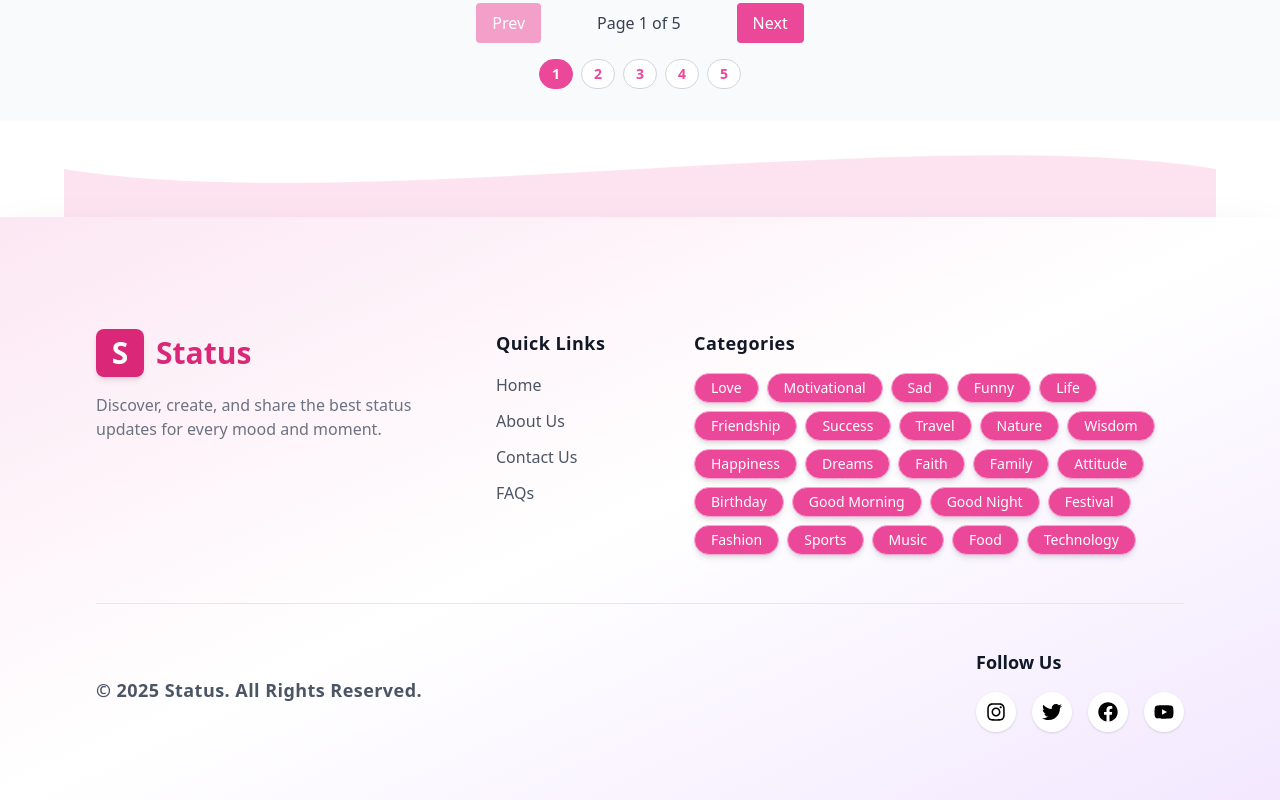
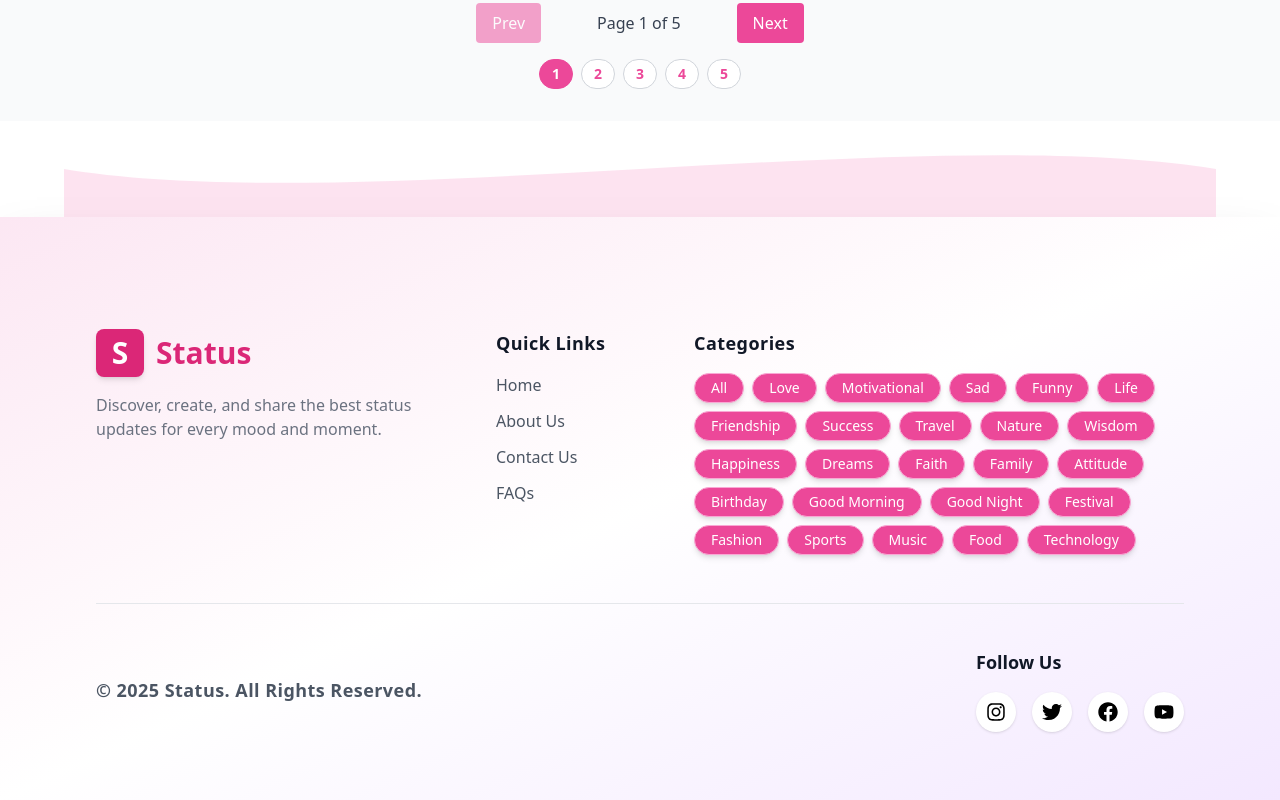
Before and after one commit to makwanaavi/Status-123, a React (Vite) app: page / in a window 1280 px wide. Shown: the part 1571-2371 px from the top of the page. Built offline with nearby package versions, Linux system fonts and the light colour scheme.

Commit message:
#update fix store data

```diff
--- a/src/Redux/Store.js
+++ b/src/Redux/Store.js
@@ -25,7 +25,6 @@ function saveState(state) {
 
 const rootReducer = combineReducers({
   status: statusReducer,
-  editor: editorReducer,
 });
 
 const preloadedState = loadState();
--- a/src/Redux/reducers.js
+++ b/src/Redux/reducers.js
@@ -3,7 +3,6 @@ import { combineReducers } from "redux";
 
 const rootReducer = combineReducers({
   status: statusReducer,
-  editor: editorReducer,
 });
 
 export default rootReducer;
--- a/src/components/CategoryFilter.jsx
+++ b/src/components/CategoryFilter.jsx
@@ -30,7 +30,10 @@ const CategoryFilter = () => {
           tabIndex={0}
           aria-label="Category list, scrollable horizontally with Shift+Wheel"
         >
-          {categories.map((category) => (
+          {categories.length === 0 ? (
+            <span className="text-gray-400 px-4">No categories found.</span>
+          ) : (
+            categories.map((category) => (
               <button
                 key={category}
                 onClick={() => handleCategoryClick(category)}
@@ -42,7 +45,8 @@ const CategoryFilter = () => {
               >
                 {category}
               </button>
-          ))}
+            ))
+          )}
         </div>
       </div>
     </div>
--- a/src/components/Footer.jsx
+++ b/src/components/Footer.jsx
@@ -104,8 +104,7 @@ const Footer = () => {
                 Categories
               </h3>
               <div className="flex flex-wrap gap-2">
-                {categories
-                  .filter((cat) => cat !== "All")
+                {(Array.isArray(categories) ? categories : [])
                   .map((cat) => (
                     <button
                       key={cat}
--- a/src/pages/HomePage.jsx
+++ b/src/pages/HomePage.jsx
@@ -6,6 +6,7 @@ import StatusViewer from "../components/StatusViewer";
 const HomePage = () => {
   return (
     <div className="min-h-screen bg-gray-50">
+      {/* Ensure Redux Provider wraps this component and categories exist in state */}
       <CategoryFilter />
       <StatusGrid />
       <StatusViewer />
```
Lines whose indentation alone changed are shown as unchanged.
